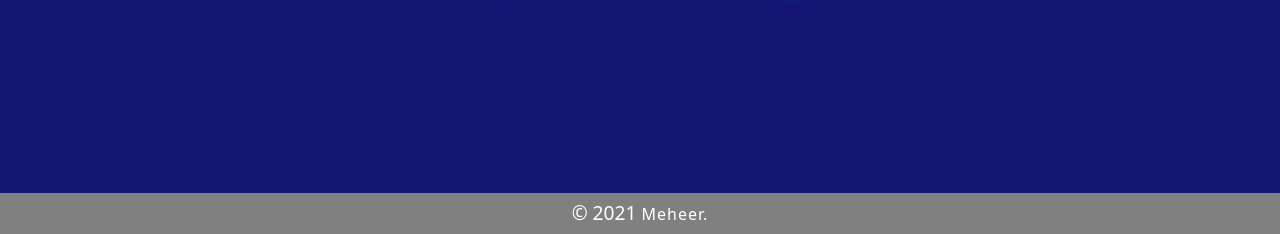
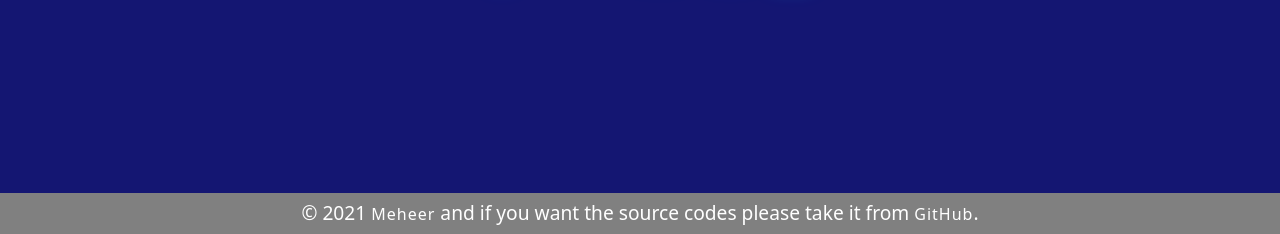
Before and after one commit to Meheer17/Projects, a plain HTML site: page index.html in a window 1280 px wide. Shown: the part 3301-3535 px from the top of the page. Drawn offline with nearby package versions, Linux system fonts and the light colour scheme; no server answers.

Commit message:
Update index.html

```diff
--- a/index.html
+++ b/index.html
@@ -114,9 +114,8 @@
 
 
 <footer class="copyright">© 2021
-	<a href="https://replit.com/@Meheer007" target="_blank"> Meheer.</a>
+	<a href="https://replit.com/@Meheer007" target="_blank"> Meheer</a> and if you want the source codes please take it from <a href="https://github.com/Meheer17/Projects.git">GitHub</a>.
 </footer>
-
     <script src="script.js"></script>
     <script src="second.js" type="text/babel"></script>
     <script src="first.js" type="text/babel"></script>
```
